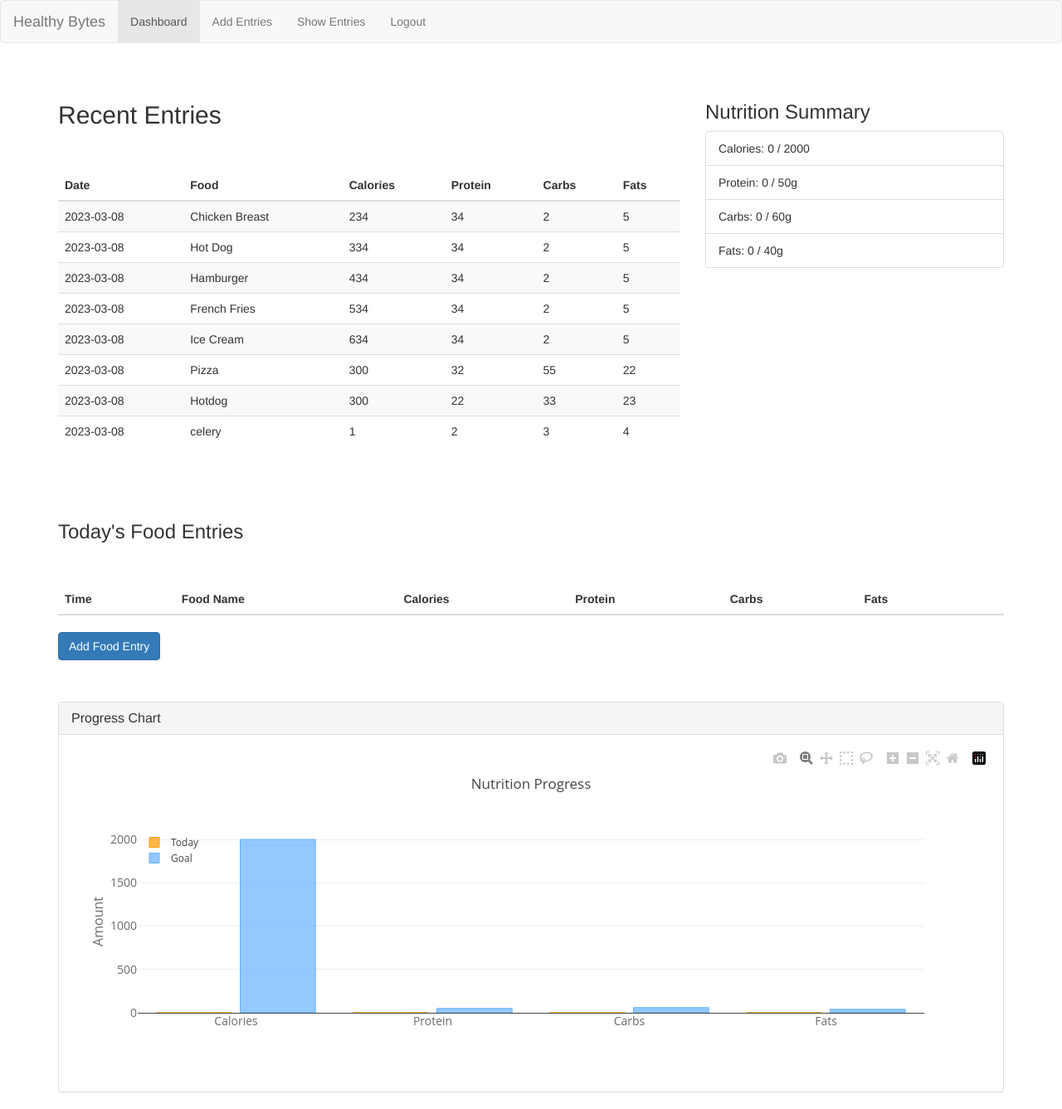
After one commit to ToddSpainhour/swe-5063-healthy-bytes, a PHP site: page /dashboard.php in a window 1280 px wide. The commit adds this page. Shown: the whole page at 83% size. Run offline with PHP 8.4, Linux system fonts and the light colour scheme; a user stored in the database is signed in; data comes from the database, SQL or seed files in the repository; lists and menus that the app fills with data are empty; some libraries are stand-ins or nearby versions.

Commit message:
Dashboard and Code Optimization
New Files
-dashboard.php
-db_connect.php (Meant for limiting code redundancy)
-logout.php(User logs out and redirected to login.php)
-navbar.php(Meant for limiting code redundancy)

Modified Files
-days.php
-login.php
-show_entries.php
(The following files were modified using navbar and db_connect)

```diff
--- /dev/null
+++ b/dashboard.php
@@ -0,0 +1,288 @@
+<?php
+ini_set('display_errors', 1);
+error_reporting(E_ALL);
+
+session_start();
+require_once 'db_connect.php';
+
+// Check if the user is logged in, otherwise redirect to login page
+if (!isset($_SESSION['logged_in']) || !$_SESSION['logged_in']) {
+    header('Location: login.php');
+    exit;
+} else {
+    $userID = $_SESSION['userID'];
+
+// Fetch user's goal
+$query_goal = "SELECT goal FROM users WHERE id = $userID";
+$result_goal = mysqli_query($conn, $query_goal);
+$row_goal = mysqli_fetch_assoc($result_goal);
+$goal = $row_goal['goal'];
+
+// Fetch user's recommended values
+$query_recommended_values = "SELECT * FROM recommended_values WHERE userID = $userID";
+$result_recommended_values = mysqli_query($conn, $query_recommended_values);
+$row_recommended_values = mysqli_fetch_assoc($result_recommended_values);
+
+// Fetch today's food entries
+$date_today = date("Y-m-d");
+$query_food_entries = "SELECT * FROM food_entries WHERE userID = $userID AND date = '$date_today'";
+$result_food_entries = mysqli_query($conn, $query_food_entries);
+$food_entries = mysqli_fetch_all($result_food_entries, MYSQLI_ASSOC);
+
+$total_calories = 0;
+$total_protein = 0;
+$total_carbs = 0;
+$total_fats = 0;
+
+foreach ($food_entries as $entry) {
+    $total_calories += $entry['calories'];
+    $total_protein += $entry['protein'];
+    $total_carbs += $entry['carbs'];
+    $total_fats += $entry['fats'];
+}
+}
+?>
+
+
+<!DOCTYPE html>
+<html lang="en">
+<head>
+    <meta charset="UTF-8">
+    <meta name="viewport" content="width=device-width, initial-scale=1.0">
+    <title>Dashboard</title>
+    <!-- Latest compiled and minified CSS -->
+    <link rel="stylesheet" href="https://maxcdn.bootstrapcdn.com/bootstrap/3.3.7/css/bootstrap.min.css">
+    <script src="https://cdn.jsdelivr.net/npm/chart.js"></script>
+    <style type="text/css">
+        .container {
+            margin-top: 50px;
+        }
+        table {
+            margin-top: 50px;
+            width: 100%;
+        }
+        #chart {
+            width: 100%;
+            height: 400px;
+        }
+    </style>
+</head>
+<body>
+
+<!-- Navigation Bar -->
+<?php include 'navbar.php'; ?>
+
+
+ <div class="container">
+    <div class="row">
+        <!-- Recent Entries -->
+        <div class="col-sm-8">
+            <h2>Recent Entries</h2>
+      <table class="table table-striped">
+        <thead>
+            <tr>
+                <th>Date</th>
+                <th>Food</th>
+                <th>Calories</th>
+                <th>Protein</th>
+                <th>Carbs</th>
+                <th>Fats</th>
+            </tr>
+        </thead>
+        <tbody>
+
+            <?php
+            $result = mysqli_query($conn, "SELECT * FROM food_entries ORDER BY date DESC LIMIT 10");
+
+            if (mysqli_num_rows($result) > 0) {
+                while ($row = mysqli_fetch_assoc($result)) {
+                    echo '<tr>';
+                    echo '<td>' . $row['date'] . '</td>';
+                    echo '<td>' . $row['food'] . '</td>';
+                    echo '<td>' . $row['calories'] . '</td>';
+                    echo '<td>' . $row['protein'] . '</td>';
+                    echo '<td>' . $row['carbs'] . '</td>';
+                    echo '<td>' . $row['fats'] . '</td>';
+                    echo '</tr>';
+                }
+            } else {
+                echo '<tr><td colspan="6">No recent entries found</td></tr>';
+            }
+            ?>
+        </tbody>
+      </table>
+ </div>
+
+
+
+
+  <!-- Nutrition summary -->
+  <div class="col-sm-4">
+            <div class="card">
+                <div class="card-header">
+                    <h3 class="card-title">Nutrition Summary</h3>
+                </div>
+                <div class="card-body">
+                    <ul class="list-group list-group-flush">
+                        <li class="list-group-item">Calories: <?php echo $total_calories; ?> / <?php echo $row_recommended_values['calories']; ?></li>
+                        <li class="list-group-item">Protein: <?php echo $total_protein; ?> / <?php echo $row_recommended_values['proteins']; ?>g</li>
+                        <li class="list-group-item">Carbs: <?php echo $total_carbs; ?> / <?php echo $row_recommended_values['carbs']; ?>g</li>
+                        <li class="list-group-item">Fats: <?php echo $total_fats; ?> / <?php echo $row_recommended_values['fats']; ?>g</li>
+                    </ul>
+                </div>
+            </div>
+        </div>
+    </div>
+</div>
+
+
+
+
+
+<!-- Today's food entries -->
+<div class="container">
+    <div class="row">
+        <div class="col-sm-12">
+            <div class="card">
+                <div class="card-header">
+                    <h3 class="card-title">Today's Food Entries</h3>
+                </div>
+                <div class="card-body">
+                    <table class="table table-striped table-hover">
+                        <thead>
+                            <tr>
+                                <th>Time</th>
+                                <th>Food Name</th>
+                                <th>Calories</th>
+                                <th>Protein</th>
+                                <th>Carbs</th>
+                                <th>Fats</th>
+                                <th></th>
+                            </tr>
+                        </thead>
+                        <tbody>
+                            <?php foreach ($food_entries as $entry) { ?>
+                                <tr>
+                                    <td><?php echo date("h:i A", strtotime($entry['time'])); ?></td>
+                                    <td><?php echo $entry['food_name']; ?></td>
+                                    <td><?php echo $entry['calories']; ?> kcal</td>
+                                    <td><?php echo $entry['protein']; ?> g</td>
+                                    <td><?php echo $entry['carbs']; ?> g</td>
+                                    <td><?php echo $entry['fats']; ?> g</td>
+                                    <td><a href="edit_entry.php?id=<?php echo $entry['id']; ?>"><span class="glyphicon glyphicon-pencil"></span></a></td>
+                                </tr>
+                            <?php } ?>
+                        </tbody>
+                    </table>
+                    <a href="days.php" class="btn btn-primary">Add Food Entry</a>
+                </div>
+            </div>
+        </div>
+    </div>
+</div>
+
+        <!-- Plotly.js -->
+        <script src="https://cdn.plot.ly/plotly-latest.min.js"></script>
+
+
+
+<!-- Progress Chart -->
+<div class="container">
+    <div class="row">
+        <!-- Progress chart -->
+        <div class="col-sm-12">
+            <div class="panel panel-default">
+                <div class="panel-heading">
+                    <h3 class="panel-title">Progress Chart</h3>
+                </div>
+                <div class="panel-body">
+                    <div id="chart"></div>
+                </div>
+            </div>
+        </div>
+    </div>
+</div>
+
+
+ <script>
+                // Get the data for the chart
+                var calories_goal = <?php echo $row_recommended_values['calories']; ?>;
+                var calories_today = <?php echo $total_calories; ?>;
+                var protein_goal = <?php echo $row_recommended_values['proteins']; ?>;
+                var protein_today = <?php echo $total_protein; ?>;
+                var carbs_goal = <?php echo $row_recommended_values['carbs']; ?>;
+                var carbs_today = <?php echo $total_carbs; ?>;
+                var fats_goal = <?php echo $row_recommended_values['fats']; ?>;
+                var fats_today = <?php echo $total_fats; ?>;
+
+                // Define the data for the chart
+                var data = [{
+                        x: ['Calories', 'Protein', 'Carbs', 'Fats'],
+                        y: [calories_today, protein_today, carbs_today, fats_today],
+                        type: 'bar',
+                        name: 'Today',
+                        marker: {
+                            color: 'rgba(255, 153, 0, 0.7)',
+                            line: {
+                                color: 'rgba(255, 153, 0, 1.0)',
+                                width: 1
+                            }
+                        }
+                    },
+                    {
+                        x: ['Calories', 'Protein', 'Carbs', 'Fats'],
+                        y: [calories_goal, protein_goal, carbs_goal, fats_goal],
+                        type: 'bar',
+                        name: 'Goal',
+                        marker: {
+                            color: 'rgba(102, 178, 255, 0.7)',
+                            line: {
+                                color: 'rgba(102, 178, 255, 1.0)',
+                                width: 1
+                            }
+                        }
+                    }
+                ];
+
+                // Define the layout for the chart
+                var layout = {
+                    barmode: 'group',
+                    title: 'Nutrition Progress',
+                    xaxis: {
+                        tickfont: {
+                            size: 14,
+                            color: 'rgb(107, 107, 107)'
+                        }
+                    },
+                    yaxis: {
+                        title: 'Amount',
+                        titlefont: {
+                            size: 16,
+                            color: 'rgb(107, 107, 107)'
+                        },
+                        tickfont: {
+                            size: 14,
+                            color: 'rgb(107, 107, 107)'
+                        }
+                    },
+                    legend: {
+                        x: 0,
+                        y: 1.0,
+                        bgcolor: 'rgba(255, 255, 255, 0)',
+                        bordercolor: 'rgba(255, 255, 255, 0)'
+                    },
+                    barmode: 'group',
+                    bargap: 0.15,
+                    bargroupgap: 0.1
+                };
+
+                // Plot the chart
+                Plotly.newPlot('chart', data, layout);
+            </script>
+
+
+<script src="https://code.jquery.com/jquery-3.6.0.min.js"></script>
+<script src="https://maxcdn.bootstrapcdn.com/bootstrap/3.3.7/js/bootstrap.min.js"></script>
+<script src="https://cdn.plot.ly/plotly-latest.min.js"></script>
+</body>
+</html>
--- /dev/null
+++ b/db_connect.php
@@ -0,0 +1,14 @@
+<?php
+$servername = "localhost";
+$user = "root";
+$pass= "";
+$db = "FoodEntryDB";
+
+        // Create connection
+        $conn = mysqli_connect($servername, $user, $pass, $db);
+
+        // Check connection
+        if ($conn->connect_error) {
+            die("Connection failed: " . $conn->connect_error);
+        }
+?>
--- /dev/null
+++ b/navbar.php
@@ -0,0 +1,26 @@
+
+<!-- Navigation Bar -->
+<nav class="navbar navbar-default">
+    <div class="container-fluid">
+        <!-- Brand and toggle get grouped for better mobile display -->
+        <div class="navbar-header">
+            <button type="button" class="navbar-toggle collapsed" data-toggle="collapse" data-target="#bs-example-navbar-collapse-1" aria-expanded="false">
+                <span class="sr-only">Toggle navigation</span>
+                <span class="icon-bar"></span>
+                <span class="icon-bar"></span>
+                <span class="icon-bar"></span>
+            </button>
+            <a class="navbar-brand" href="#">Healthy Bytes</a>
+        </div>
+
+        <!-- Collect the nav links, forms, and other content for toggling -->
+        <div class="collapse navbar-collapse" id="bs-example-navbar-collapse-1">
+            <ul class="nav navbar-nav">
+                <li class="active"><a href="dashboard.php">Dashboard</a></li>
+                <li><a href="days.php">Add Entries</a></li>
+                <li><a href="show_entries.php">Show Entries</a></li>
+                <li><a href="logout.php">Logout</a></li>
+            </ul>
+        </div><!-- /.navbar-collapse -->
+    </div><!-- /.container-fluid -->
+</nav>
```
Also changed, not shown: days.php (+2 -22 lines), login.php (+11 -43 lines), logout.php (added, +7 -0 lines), show_entries.php (+2 -22 lines).
